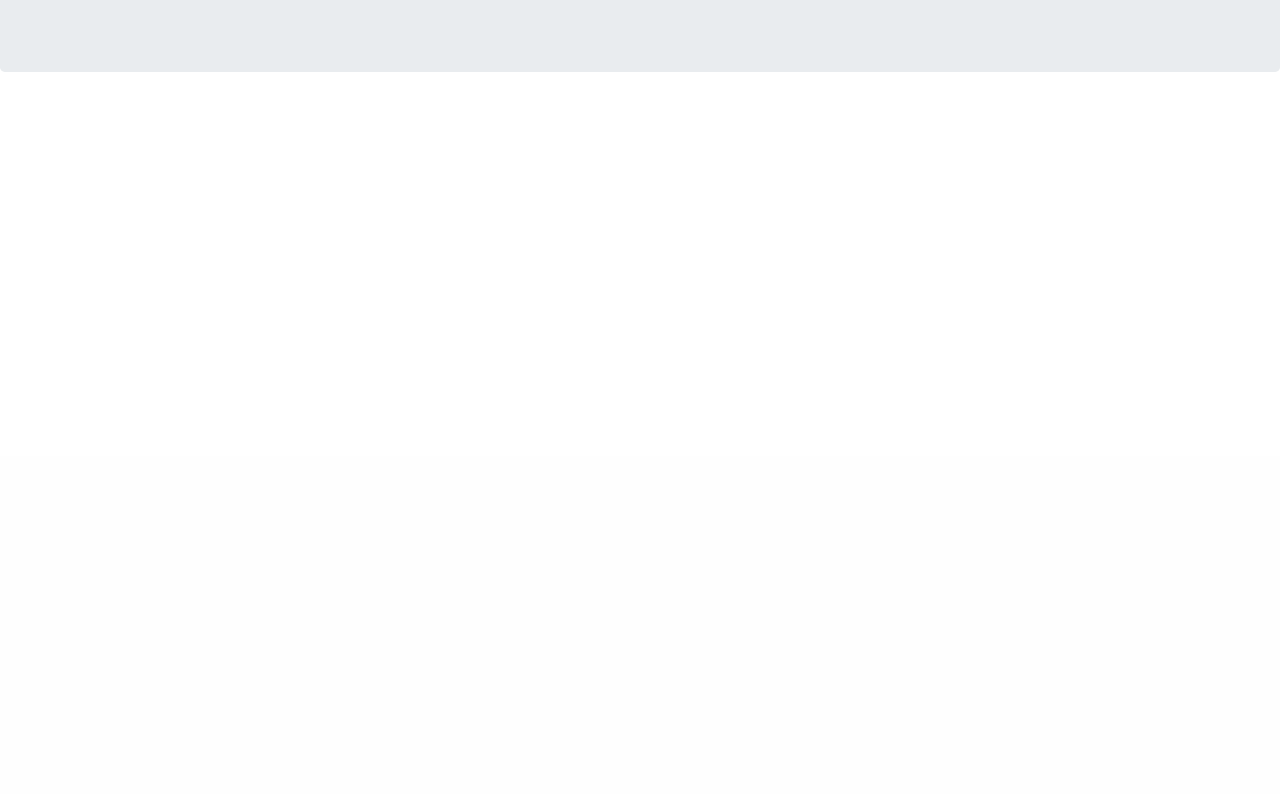
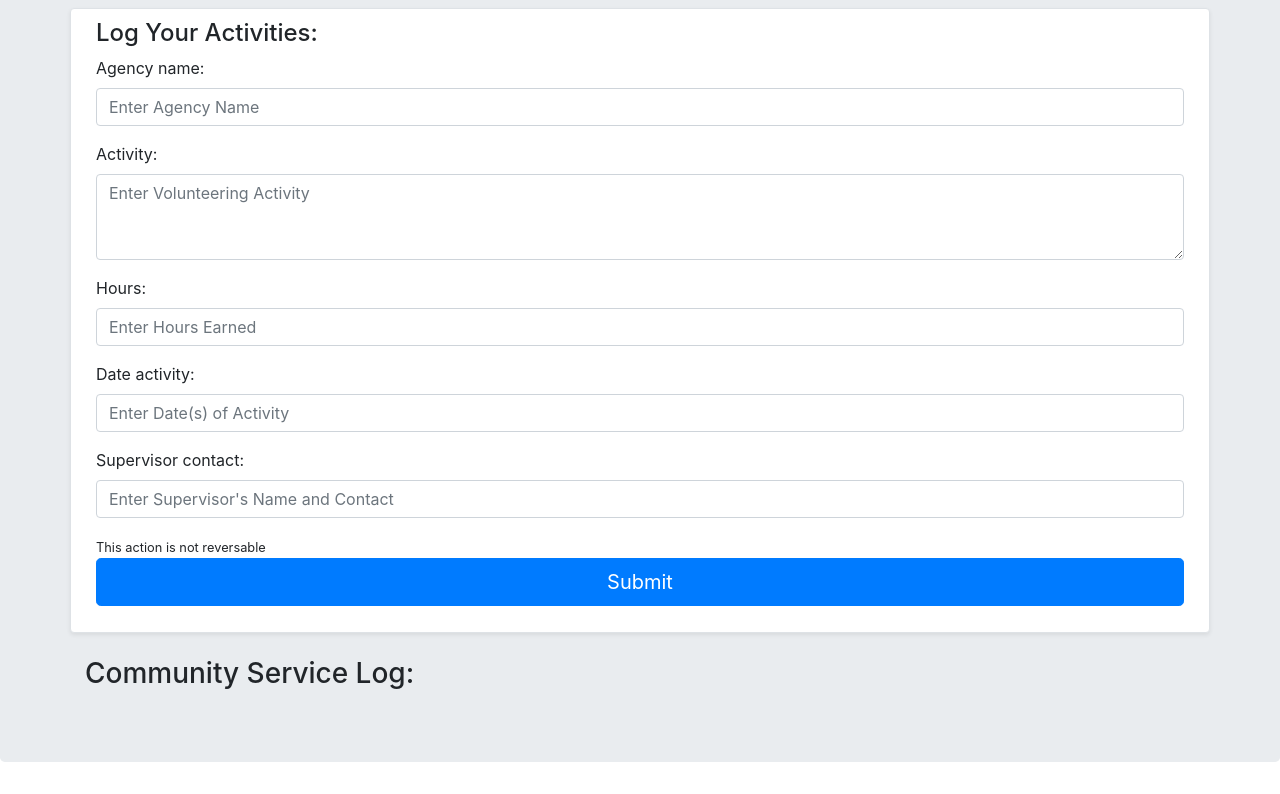
Before and after one commit to PedroVictorCoding/volunteer-atlanta, a Django app: template volunteer/templates/accounts/profile.html in a window 1280 px wide. Shown: the part 344-1138 px from the top of the page. Before the commit the page ends 416 px from the top, so only its background shows below. Run offline with Django 3.2, Linux system fonts and the light colour scheme; the template is opened without the code that fills it: values that come from a table or form of the project are taken from there, others are empty; parts of the project's set-up code (start-up, migrations or seed data) failed here and were passed over; some libraries are stand-ins or nearby versions.

Commit message:
New Feature Log Community Service Hours

```diff
--- a/volunteer/accounts/admin.py
+++ b/volunteer/accounts/admin.py
@@ -1,6 +1,7 @@
 from django.contrib import admin
 from accounts.models import UserProfile
 from home.models import Post
+from accounts.models import VolunteeringLog
 
 class UserProfileAdmin(admin.ModelAdmin):
 
@@ -12,3 +13,4 @@ class UserProfileAdmin(admin.ModelAdmin):
 
 admin.site.register(UserProfile, UserProfileAdmin)
 admin.site.register(Post)
+admin.site.register(VolunteeringLog)
--- a/volunteer/accounts/form.py
+++ b/volunteer/accounts/form.py
@@ -1,6 +1,7 @@
 from django import forms
 from django.contrib.auth.models import User
 from django.contrib.auth.forms import UserCreationForm, UserChangeForm
+from accounts.models import VolunteeringLog
 
 class SignupForm(UserCreationForm):
     username    = forms.CharField(required=True, widget=forms.TextInput(attrs={'class': 'form-control', 'placeholder': 'Enter Username'}))
@@ -48,3 +49,27 @@ class EditProfileForm(UserChangeForm):
             'first_name',
             'last_name',
         )
+
+
+class LogForm(forms.ModelForm):
+
+    agency_name         = forms.CharField(required=True, widget=forms.TextInput(attrs={'class': 'form-control', 'placeholder': 'Enter Agency Name'}))
+
+    activity            = forms.CharField(required=True, widget=forms.Textarea(attrs={'class': 'form-control', 'rows': '3', 'placeholder': 'Enter Volunteering Activity'}), )
+
+    hours               = forms.CharField(required=True, widget=forms.TextInput(attrs={'class': 'form-control', 'placeholder': 'Enter Hours Earned'}))
+
+    date_activity       = forms.CharField(required=True, widget=forms.TextInput(attrs={'class': 'form-control', 'placeholder': 'Enter Date(s) of Activity'}))
+
+    supervisor_contact  = forms.CharField(required=True, widget=forms.TextInput(attrs={'class': 'form-control', 'placeholder': "Enter Supervisor's Name and Contact"}))
+
+
+    class Meta:
+        model   = VolunteeringLog
+        fields  = (
+            'agency_name',
+            'activity',
+            'hours',
+            'date_activity',
+            'supervisor_contact',
+            )
--- a/volunteer/accounts/urls.py
+++ b/volunteer/accounts/urls.py
@@ -6,12 +6,12 @@ from django.contrib.staticfiles.urls import staticfiles_urlpatterns
 from django.conf import settings
 from django.contrib.auth.views import LoginView, LogoutView, PasswordResetView, PasswordResetDoneView
 from django.contrib.auth.views import PasswordResetConfirmView, PasswordResetCompleteView
-from accounts.views import profile, other_profile, signup
+from accounts.views import other_profile, signup, LogView
 
 urlpatterns = [
+    path('profile/', LogView.as_view(), name='profile'),
     path('signup/', signup, name='signup'),
     path('login/', LoginView.as_view(template_name='accounts/login.html'), name='login'),
     path('logout/', LogoutView.as_view(template_name='accounts/logout.html'), name='logout'),
-    path('profile/', profile, name='profile'),
     path('profile/<str:pk>/', other_profile, name='profile_pk'),
 ]
--- a/volunteer/templates/accounts/profile.html
+++ b/volunteer/templates/accounts/profile.html
@@ -49,10 +49,44 @@
     <h5>Email: {{ user.email }}</h5>
   </div>
 
-  <div class="container">
-    <!--<h3>Your Connections</h3>-->
+  <div class="container bg-white border rounded shadow-sm flex-md-row mb-4">
+    <form style="padding:10px" method="post">
+      <h4>Log Your Activities:</h4>
+    <div class="form-group">
+      {% csrf_token %}
+      {{ form.as_p }}
+      <small>This action is not reversable</small>
+      <button type="submit" id="submitting" data class="btn btn-primary btn-lg btn-block">Submit</button>
+      </div>
+    </form>
 
   </div>
+
+
+<h3 class="container">Community Service Log:</h3>
+
+  {% for log in logs %}
+
+  <div class="container bg-white border rounded-lg shadow-sm flex-md-row mb-4">
+          <div class="col p-4 d-flex flex-colunm positon-static">
+            <div class="container">
+              <div class="row">
+                <div class="col">
+                  <small class="form-text text-muted">Date(s) of Activity: {{ log.date_activity }}</small>
+                </div>
+                <div class="col">
+                  <!--<p class="p-1 text-muted" style="text-align:right;float:right">by {{ log.user }}</p>-->
+                </div>
+              </div>
+              <h5 class="p-1">Agency Name: {{ log.agency_name }}</h5>
+              <h5 class="p-1">Activity: {{ log.activity|linebreaks }}</h5>
+              <h5 class="p-1">Hours: {{ log.hours }}</h5>
+              <h5 class="p-1">Supervisor: {{ log.supervisor_contact }}</h5>
+            </div>
+          </div>
+          </div>
+  {% endfor %}
+
 
 </div>
 
```
Also changed, not shown: volunteer/accounts/models.py (+9 -0 lines), volunteer/accounts/views.py (+44 -2 lines), volunteer/templates/accounts/other_profile.html (+27 -0 lines), volunteer/templates/home/halloween-home.html (+0 -21 lines), README.md, volunteer/accounts/migrations/0004_volunteeringlog.py (added).
